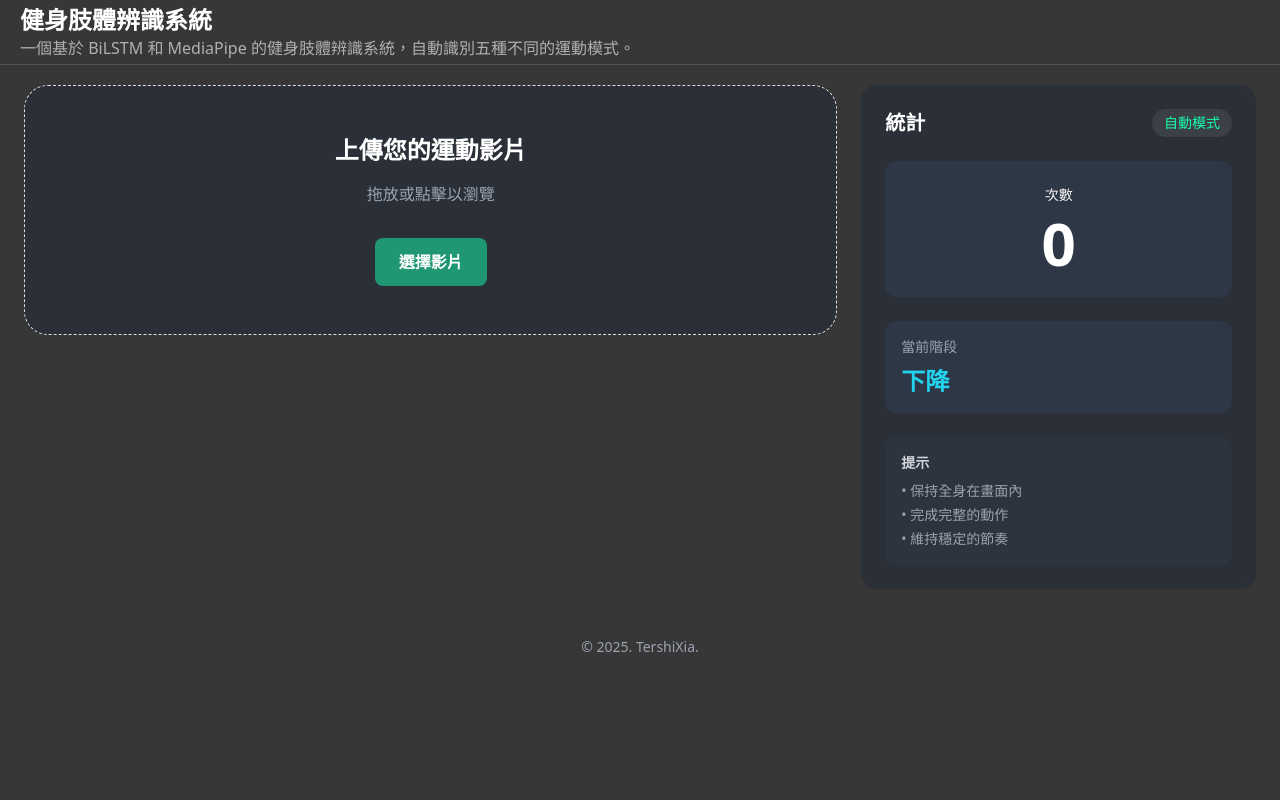
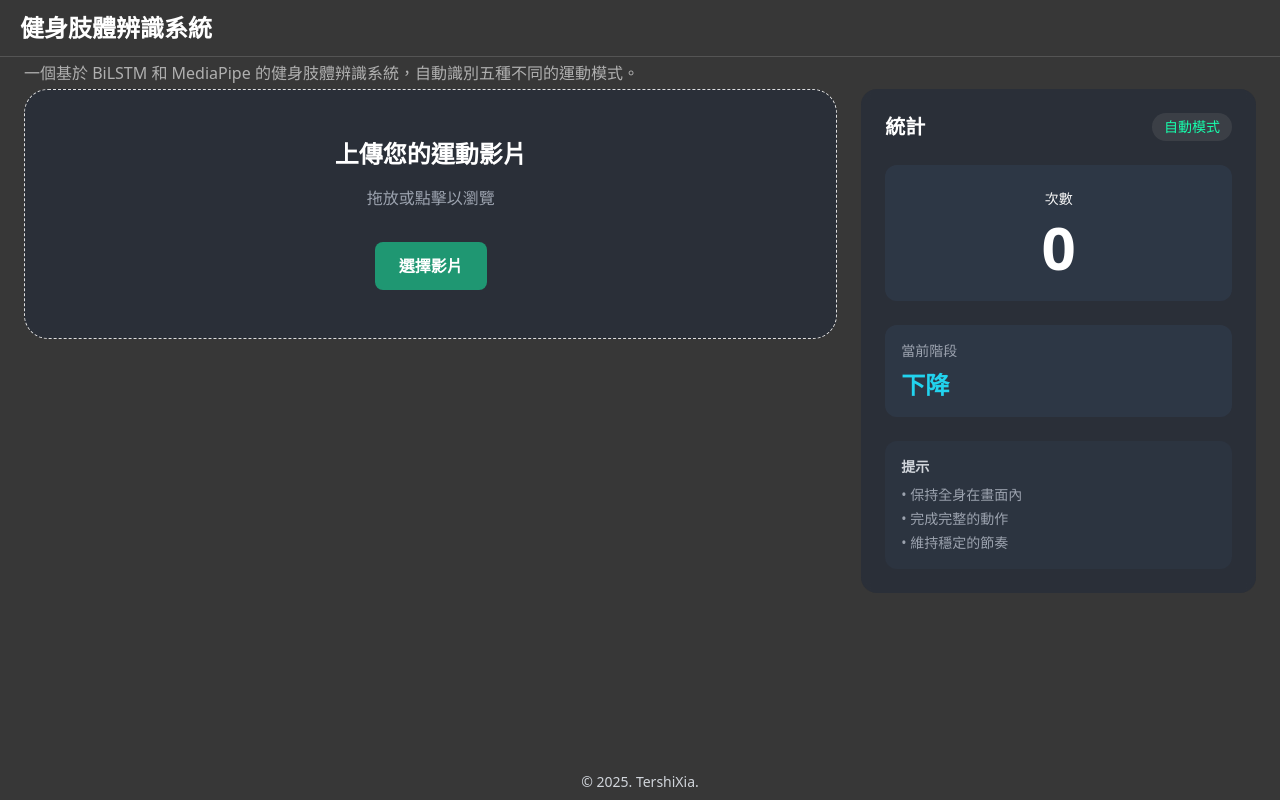
Before and after one commit to mmm25002500/Fitness_Body_Recognition_System, a Next.js app in the folder frontend/: page / in a window 1280 px wide. Built offline with nearby package versions, Linux system fonts and the light colour scheme.

Commit message:
feat: homepage css rewrite

```diff
--- a/frontend/src/app/page.tsx
+++ b/frontend/src/app/page.tsx
@@ -2,6 +2,7 @@ import type { Metadata } from "next";
 import SEO from "@/config/SEO.json";
 import HomeClient from '@/components/HomeClient';
 import Navbar from "@/components/Layout/Navbar";
+import Footer from "@/components/Footer/Footer";
 
 export const metadata: Metadata = {
   title: SEO.Index.title,
@@ -30,13 +31,14 @@ export const metadata: Metadata = {
 
 const Home = () => {
   return (
-    <main className="min-h-screen dark:bg-neutral-900">
-      <div className="flex flex-col gap-5">
+    <main className="min-h-screen dark:bg-neutral-900 flex flex-col">
+      <div className="flex flex-col flex-1">
         <Navbar />
         <div className="px-6">
           <HomeClient />
         </div>
       </div>
+      <Footer />
     </main>
   );
 }
--- a/frontend/src/components/Footer/Footer.tsx
+++ b/frontend/src/components/Footer/Footer.tsx
@@ -1,6 +1,6 @@
 const Footer = () => {
   return (
-    <footer className="mt-12 text-center text-gray-400 text-sm">
+    <footer className="my-2 text-center text-gray-300 text-sm">
       <p>© 2025. TershiXia.</p>
     </footer>
   )
--- a/frontend/src/components/HomeClient.tsx
+++ b/frontend/src/components/HomeClient.tsx
@@ -5,7 +5,6 @@ import VideoUploader from '@/components/VideoUploader';
 import VideoPlayer from '@/components/VideoPlayer';
 // import ExerciseSelector from '@/components/ExerciseSelector';
 import StatsPanel from '@/components/StatsPanel';
-import Footer from '@/components/Footer/Footer';
 
 export default function HomeClient() {
   const mode = 'automatic';
@@ -51,6 +50,11 @@ export default function HomeClient() {
           />
         </div>
       )} */}
+      <div className='my-1'>
+        <p className="text-neutral-400">
+          一個基於 BiLSTM 和 MediaPipe 的健身肢體辨識系統，自動識別五種不同的運動模式。
+        </p>
+      </div>
 
       <div className="grid grid-cols-1 lg:grid-cols-3 gap-6">
         <div className="lg:col-span-2">
@@ -80,8 +84,6 @@ export default function HomeClient() {
           />
         </div>
       </div>
-
-      <Footer />
     </>
   );
 }
--- a/frontend/src/components/Layout/Navbar.tsx
+++ b/frontend/src/components/Layout/Navbar.tsx
@@ -7,20 +7,23 @@ const Navbar = () => {
 
   return (
     <nav className="border-b border-neutral-800">
-      <div className="mx-auto px-5">
-        <div className="relative flex h-16 items-center justify-between">
+      <div className="mx-auto px-5 py-3">
+        <div className="relative flex items-center justify-between">
           <div className="flex flex-1 sm:items-stretch sm:justify-start">
             <div className="flex flex-shrink-0 items-center">
-              <div>
-                <button type="button" onClick={() => router.push('/')}>
-                  <h1 className='text-2xl font-semibold text-neutral-white'>健身肢體辨識系統</h1>
-                </button>
-
-                <p className="text-neutral-400">
-                  一個基於 BiLSTM 和 MediaPipe 的健身肢體辨識系統，自動識別五種不同的運動模式。
-                </p>
-              </div>
+              <button type="button" onClick={() => router.push('/')}>
+                <h1 className='text-2xl font-semibold text-neutral-white'>健身肢體辨識系統</h1>
+              </button>
             </div>
+          </div>
+          <div className="flex items-center">
+            {/* <button
+              type="button"
+              onClick={() => router.push('/docs')}
+              className="text-neutral-300 hover:text-neutral-white transition-colors"
+            >
+              文檔
+            </button> */}
           </div>
         </div>
       </div>
```
